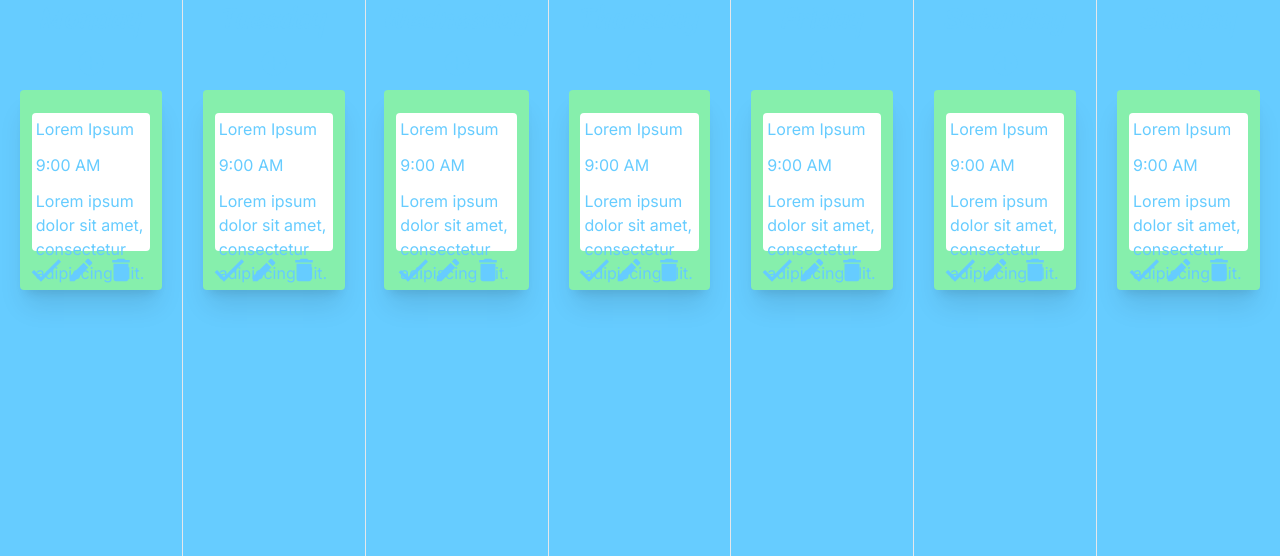
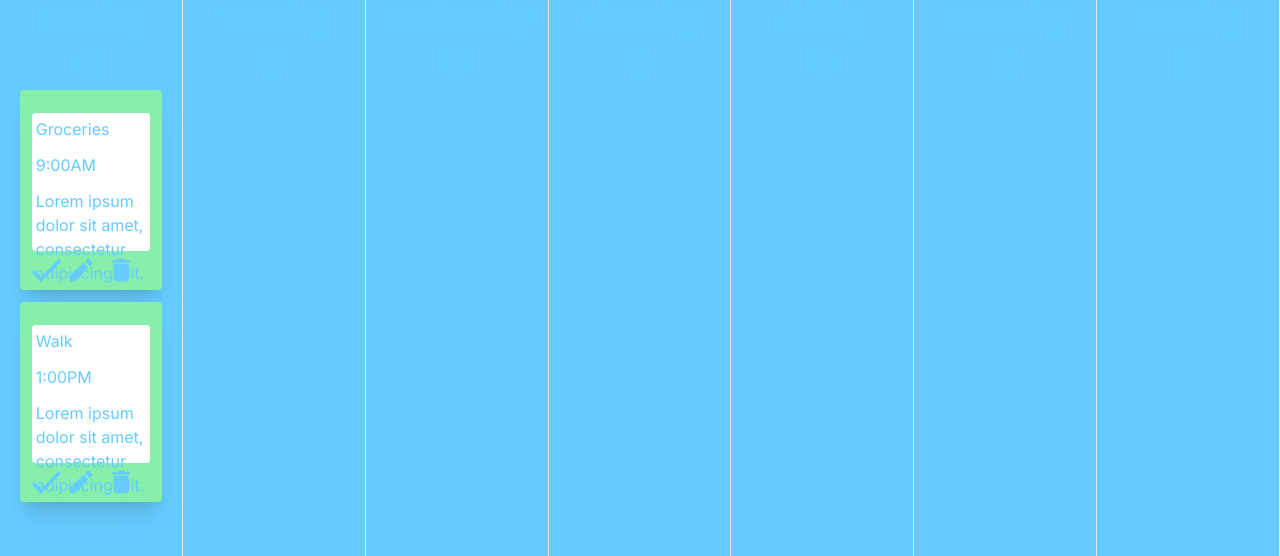
Before and after one commit to bilal1465/ToDoList, a Next.js app: page / in a window 1280 px wide. Shown: the top 556 px of the page. Built offline with nearby package versions, Linux system fonts and the light colour scheme.

Commit message:
Changed Task Cards to display based on json data and only in the column of the corresponding day

```diff
--- a/src/app/components/DayColumn.tsx
+++ b/src/app/components/DayColumn.tsx
@@ -1,12 +1,46 @@
+'use client'
 import { IoIosAddCircle } from "react-icons/io";
-import TaskCard from "./TaskCard";
+import {TaskCard} from "./TaskCard";
+import {TaskCardProps} from './TaskCard';
+import { useState, useEffect } from "react";
 
-export default function DayColumn({day}: {day: string}) {
+type DayColumnProps = {
+    day: string;
+    jsonData?: TaskCardProps[];
+};
+
+export const DayColumn: React.FC<DayColumnProps> = ({day, jsonData = []}) => {
+
+    const [filteredTasks, setFilteredTasks] = useState<TaskCardProps[]>(jsonData);
+
+    const handleFilter = (day: string) => {
+        const filtered = jsonData.filter((task) => task.day === day);
+        setFilteredTasks(filtered);
+    }
+
+    useEffect(() => {
+        handleFilter(day);
+    }, [day, jsonData]);
+
     return (
         <div className="flex items-center flex-col space-y-3 px-5">
             <h1 className="font-sriracha text-3xl">{day}</h1>
             <IoIosAddCircle size={30}/>
-            <TaskCard />
+            {filteredTasks.map((task, index) => {
+                if (task.day === day) {
+                    return (
+                        <TaskCard
+                        key={index}
+                        title={task.title}
+                        time={task.time}
+                        description={task.description}
+                        />
+                    )
+                } else {
+                    return null;
+                }
+
+            })}
         </div>
     )
 }
--- a/src/app/components/TaskCard.tsx
+++ b/src/app/components/TaskCard.tsx
@@ -1,15 +1,23 @@
+import { timeLog } from "console";
 import { MdCheck } from "react-icons/md";
 import { MdEdit } from "react-icons/md";
 import { MdDelete } from "react-icons/md";
 
-export default function TaskCard() {
+export type TaskCardProps = {
+    title: string;
+    time: string;
+    description: string;
+    day?: string;
+};
+
+export const TaskCard: React.FC<TaskCardProps> = ({ title, time, description, }) => {
     return(
         <div className="flex h-[25%] justify-center items-center parent-div bg-green-300 pb-4 rounded shadow-xl relative">
             <div className="child-div bg-white w-5/6 h-3/4 items-start rounded p-1">
                 <div className="text-left space-y-3">
-                    <h2>Lorem Ipsum</h2>
-                    <h2>9:00 AM</h2>
-                    <h2>Lorem ipsum dolor sit amet, consectetur adipiscing elit.</h2>
+                    <h2>{title}</h2>
+                    <h2>{time}</h2>
+                    <h2>{description}</h2>
                 </div>
             </div>
             <div className="flex items-center absolute bottom-0 right-0 mr-4 grid grid-cols-3">
--- a/src/app/page.tsx
+++ b/src/app/page.tsx
@@ -1,30 +1,19 @@
 import Image from "next/image";
-import DayColumn from "./components/DayColumn";
+import {DayColumn} from "./components/DayColumn";
+import { IoTerminalSharp } from "react-icons/io5";
+import jsonData from "../taskInfo.json";
+
 export default function Home() {
+
+  const days = ["Monday", "Tuesday", "Wednesday", "Thursday", "Friday", "Saturday", "Sunday"]
   return (
     <main className="flex">
-      <div className="flex grid grid-cols-7 h-screen">
-        <div className="flex flex-1 w-1/7 content-start justify-center border-r">
-          <DayColumn day="Monday"/>
-        </div>
-        <div className="flex flex-1 w-1/7 content-start justify-center border-r">
-          <DayColumn day="Tuesday"/>
-        </div>
-        <div className="flex flex-1 w-1/7 content-start justify-center border-r">
-          <DayColumn day="Wednesday"/>
-        </div>
-        <div className="flex flex-1 w-1/7 content-start justify-center border-r">
-          <DayColumn day="Thursday"/>
-        </div>
-        <div className="flex flex-1 w-1/7 content-start justify-center border-r">
-          <DayColumn day="Friday"/>
-        </div>
-        <div className="flex flex-1 w-1/7 content-start justify-center border-r">
-          <DayColumn day="Saturday"/>
-        </div>
-        <div className="flex flex-1 w-1/7 content-start justify-center ">
-          <DayColumn day="Sunday"/>
-        </div>
+      <div className="flex grid grid-cols-7 h-screen w-screen">
+        {days.map((day) => (
+          <div className="flex flex-1 w-1/7 content-start justify-center border-r">
+            <DayColumn day={day} jsonData={jsonData}/>
+          </div>
+        ))}
       </div>
     </main>
   );
--- /dev/null
+++ b/src/taskInfo.json
@@ -0,0 +1,14 @@
+[
+    {
+        "title": "Groceries",
+        "time": "9:00AM",
+        "day": "Monday",
+        "description": "Lorem ipsum dolor sit amet, consectetur adipiscing elit."
+    },
+    {
+        "title": "Walk",
+        "time": "1:00PM",
+        "day": "Monday",
+        "description":"Lorem ipsum dolor sit amet, consectetur adipiscing elit."
+    }
+]
```
